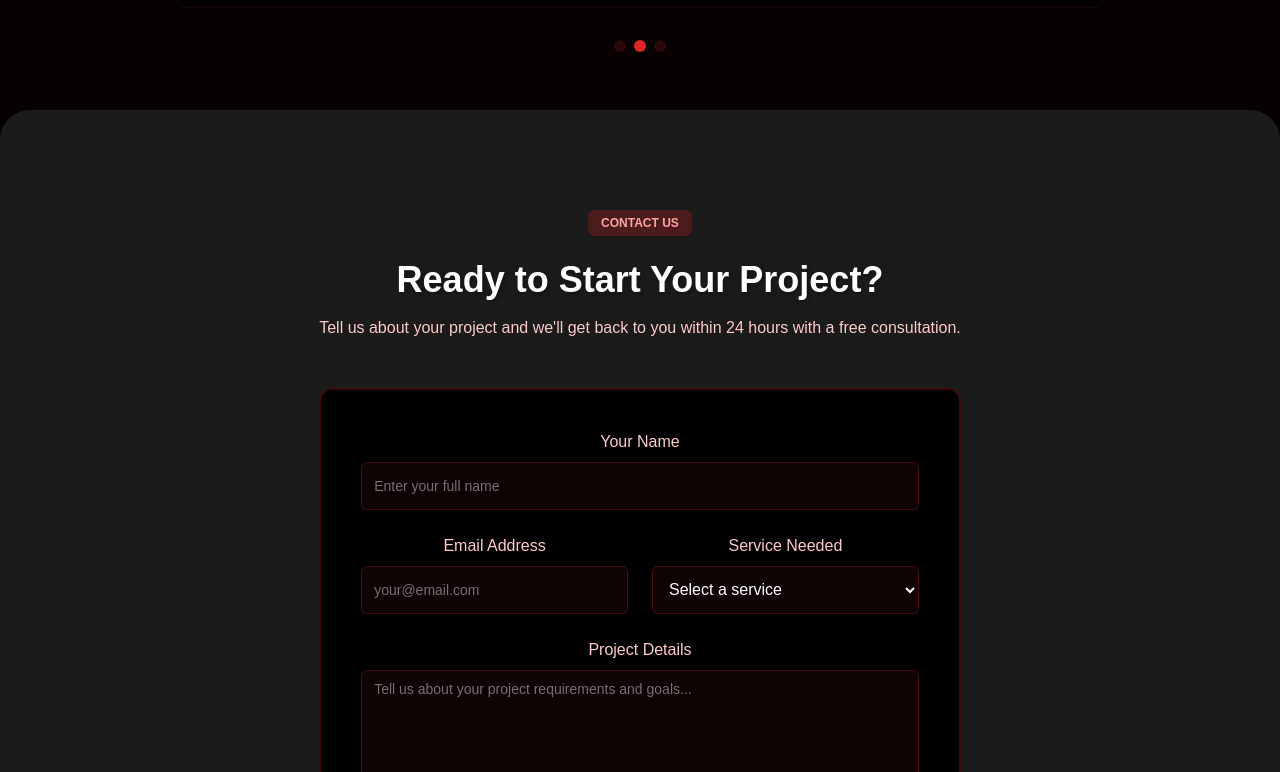
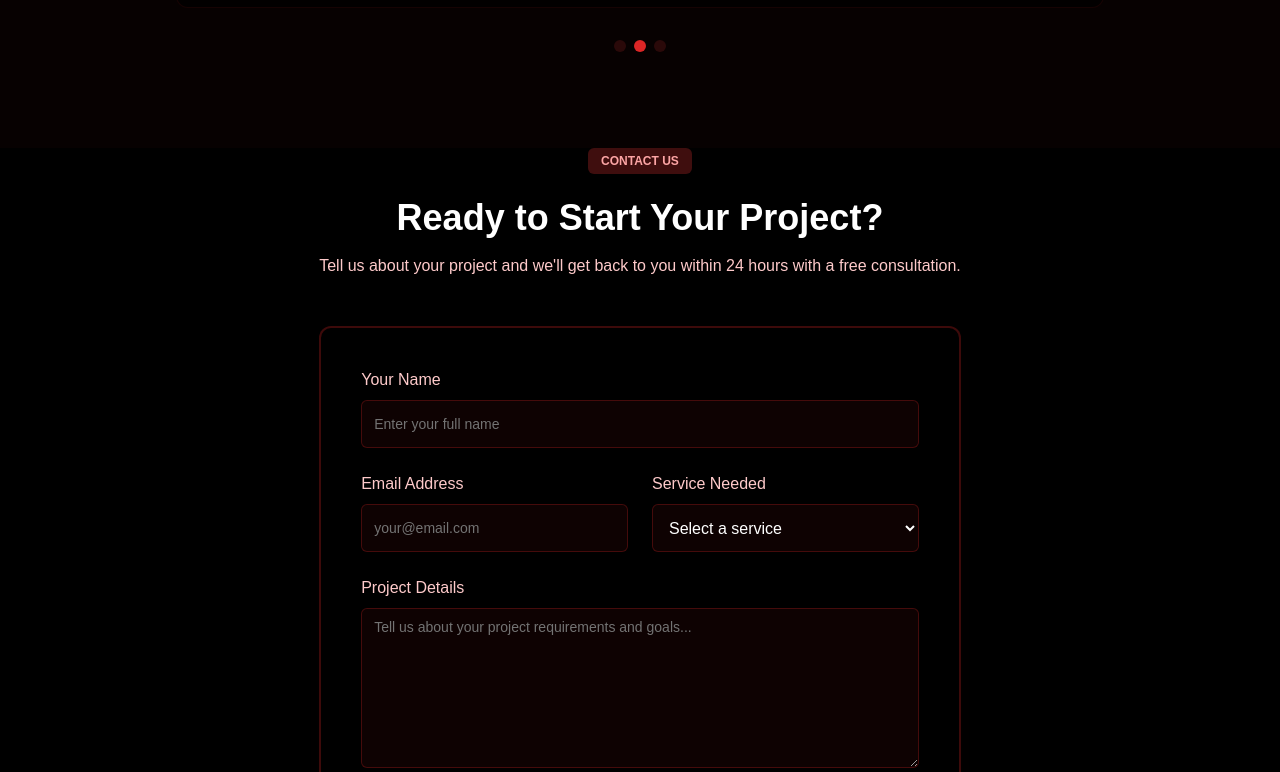
Before and after one commit to CodeWithAli-Co/CodeWithAli, a Next.js app: page / in a window 1280 px wide. Shown: the part 4068-4840 px from the top of the page. Built offline with nearby package versions, Linux system fonts and the light colour scheme.

Commit message:
removed the gray bg in contact form section by removing section

```diff
--- a/src/app/page.tsx
+++ b/src/app/page.tsx
@@ -572,8 +572,8 @@
 
      {/* 1. CONTACT FORM IMPROVEMENTS */}
 
-<section id="contact" className="py-20 md:py-24">
-  <div className="container mx-auto px-4 md:px-8 lg:px-12">
+
+  <div className="container mx-auto px-4 md:px-8 lg:px-12 ">
     <div className="max-w-4xl mx-auto">
       <motion.div
         className="text-center mb-12"
@@ -660,7 +660,7 @@
       </motion.div>
     </div>
   </div>
-</section>
+
 
       {/* CTA Section */}
       <section className="py-20 md:py-24 bg-gradient-to-b from-red-950/10 to-black">
```
